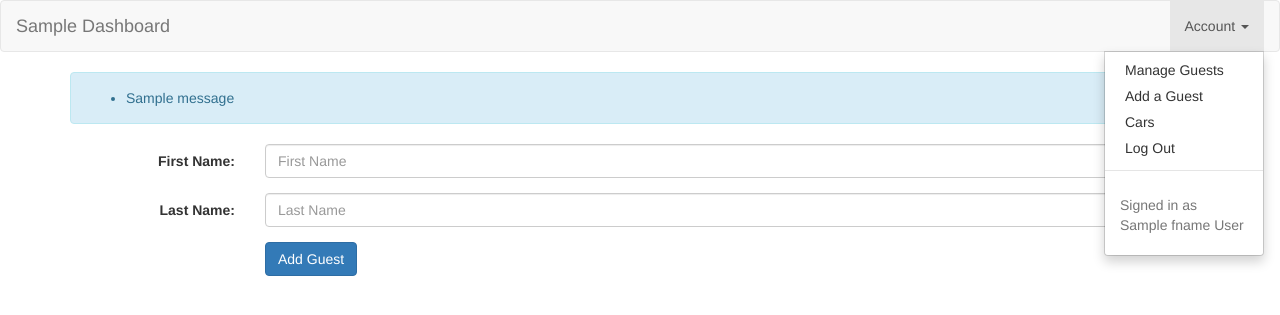
After one commit to mgouzenko/-bms, a Flask app: template app/templates/resident_dashboard_add_guests.html in a window 1280 px wide, after a click on "Account". The commit adds this page. Shown: the top 315 px of the page. Run offline with Flask 2, Linux system fonts and the light colour scheme; the template is opened without the code that fills it: most values are stand-ins (such as "Sample title", 1, 10 or a date in 2020); one stand-in notice (Sample message) is shown; parts of the project's set-up code (start-up, migrations or seed data) failed here and were passed over; some libraries are stand-ins or nearby versions.

Commit message:
many years later....

```diff
--- a/app/models/__init__.py
+++ b/app/models/__init__.py
@@ -1 +1,2 @@
 from entrants import *
+from service_providers import *
--- a/app/server.py
+++ b/app/server.py
@@ -2,9 +2,9 @@
 import os
 from sqlalchemy import *
 from sqlalchemy.pool import NullPool
-from flask import Flask, request, render_template, g, redirect, Response, make_response
+from flask import Flask, request, render_template, g, redirect, Response, make_response, flash
 
-from models import entrants, residents
+from models import entrants, residents, service_providers, guests, admins
 
 tmpl_dir = os.path.join(
     os.path.dirname(
@@ -36,6 +36,32 @@ def before_request():
     """
     try:
         g.conn = engine.connect()
+
+        user_id = request.cookies.get('user_id')
+        entity_type = request.cookies.get('entity_type')
+
+        if user_id is None or entity_type is None:
+            g.user_id = None
+            g.entity_type = None
+        elif entity_type == 'residents':
+            if residents.find_by_id(user_id, g.conn) is None:
+                return redirect('/')
+        elif entity_type == 'businesses':
+            if service_providers.find_by_id(user_id, g.conn) is None:
+                return redirect('/')
+        elif entity_type == 'admins':
+            admin = admins.find_by_id(user_id, g.conn)
+            if admin is None:
+                return redirect('/')
+            g.building_id = admin.building_id
+        else:
+            g.user_id = None
+            g.entity_type = None
+            return redirect('/')
+
+        g.user_id = user_id
+        g.entity_type = entity_type
+
     except:
         print "uh oh, problem connecting to database"
         import traceback
@@ -86,20 +112,53 @@ def add():
 
 @app.route('/login/<entity_type>', methods=['GET', 'POST'])
 def login(entity_type):
-    user_id = request.cookies.get('user_id')
-    if user_id:
-        return redirect('/resident_dashboard/{}'.format(user_id))
-    if request.method == 'POST':
-        username = request.form.get('username')
-        resident = residents.find_by_username(username, g.conn) if username else None
-        if resident:
-            resp = make_response(
-                    redirect('/resident_dashboard/{}'.format(
-                        resident.entrant_id)))
-            resp.set_cookie('user_id', value=str(resident.entrant_id))
-            resp.set_cookie('entity_type', entity_type)
-            return resp
-    return render_template('login.html')
+    if g.user_id and g.entity_type:
+        if g.entity_type == 'businesses':
+            print '/{}/business_dashboard'.format(g.user_id)
+            return redirect('/{}/business_dashboard'.format(g.user_id))
+        elif g.entity_type == 'residents':
+            return redirect('/resident_dashboard/{}'.format(g.user_id))
+
+
+    if entity_type == 'residents':
+        if request.method == 'POST':
+            username = request.form.get('username')
+            resident = (residents.find_by_username(username, g.conn)
+                        if username else None)
+            if resident:
+                resp = make_response(
+                        redirect('/resident_dashboard/{}'.format(
+                            resident.entrant_id)))
+                resp.set_cookie('user_id', value=str(resident.entrant_id))
+                resp.set_cookie('entity_type', entity_type)
+                return resp
+
+    elif entity_type == 'admins':
+        if request.method == 'POST':
+            username = request.form.get('username')
+            admin = (admins.find_by_username(username, g.conn)
+                     if username else None)
+            if admin:
+                resp = make_response(
+                        redirect('/'))
+                resp.set_cookie('user_id', value=str(admin.entrant_id))
+                resp.set_cookie('entity_type', entity_type)
+                return resp
+
+    elif entity_type == 'businesses':
+        if request.method == 'POST':
+            email = request.form.get('username')
+            business = (service_providers.find_by_email(email, g.conn)
+                        if email else None)
+            if business:
+                resp = make_response(
+                        redirect('/{}/business_dashboard'.format(
+                            business.business_id)))
+                resp.set_cookie('user_id', value=str(business.business_id))
+                resp.set_cookie('entity_type', entity_type)
+                return resp
+
+    return render_template('login.html', entity_type=entity_type)
 
 @app.route('/logout')
 def logout():
@@ -112,20 +171,34 @@ def logout():
 def route_to_guests(user_id):
     return redirect('/resident_dashboard/{}/guests'.format(user_id))
 
-@app.route('/resident_dashboard/<user_id>/<dash_type>')
+@app.route('/resident_dashboard/<user_id>/<dash_type>', methods=['GET', 'POST'])
 def display_dashboard(user_id, dash_type):
-    entity_type = request.cookies.get('entity_type')
-    if user_id != request.cookies.get('user_id') and entity_type != 'residents':
+    if g.entity_type != 'residents' or g.user_id != user_id:
         return redirect('/')
     resident = residents.find_by_id(user_id, g.conn)
 
     if dash_type == 'guests':
-        guests = resident.get_guests(g.conn)
+        guests_of_resident = resident.get_guests(g.conn)
         return render_template(
                 'resident_dashboard_guests.html',
                 resident=resident,
-                guests=guests,
+                guests=guests_of_resident,
                 entity_type="Resident")
+
+    elif dash_type == 'add_guests':
+        if request.method == 'POST':
+            fname = request.form.get('fname')
+            lname = request.form.get('lname')
+            new_guest = guests(
+                    building_id=resident.building_id,
+                    unit_id=resident.unit_id,
+                    fname=fname,
+                    lname=lname)
+            new_guest.put(g.conn)
+            flash('Guest successfully added: {} {}'.format(fname, lname))
+        return render_template(
+                'resident_dashboard_add_guests.html',
+                resident=resident)
 
     elif dash_type == 'cars':
         cars = resident.get_cars(g.conn)
@@ -140,6 +213,9 @@ def display_dashboard(user_id, dash_type):
 
 @app.route('/<int:provider_id>/business_dashboard', methods=['GET', 'POST'])
 def business_dashboard(provider_id):
+    if g.user_id != str(provider_id) or g.entity_type != 'businesses':
+        return redirect('/')
+
     if request.method == 'POST':
 
         # Update the database based on the form data
@@ -229,6 +305,7 @@ if __name__ == "__main__":
 
         HOST, PORT = host, port
         print "running on %s:%d" % (HOST, PORT)
+        app.secret_key = "such a clever key"
         app.run(host=HOST, port=PORT, debug=debug, threaded=threaded)
 
     run()
--- a/app/templates/base.html
+++ b/app/templates/base.html
@@ -20,6 +20,20 @@
   			</div>
 		</nav>
 	{% endblock %}
+	<div class="container">
+		{% with messages = get_flashed_messages() %}
+			{% if messages %}
+				<div class="alert alert-info alert-dismissible" role="alert">
+					<button type="button" class="close" data-dismiss="alert" aria-label="Close"><span aria-hidden="true">&times;</span></button>
+					<ul class="flashes">
+						{% for message in messages %}
+						<li> {{message}} </li>
+						{% endfor %}
+					</ul>
+				</div>
+			{% endif %}
+		{% endwith %}
+	</div>
 	{% block body %}{% endblock %}
 	<script src="https://ajax.googleapis.com/ajax/libs/jquery/1.11.3/jquery.min.js"></script>
 	<script src="https://maxcdn.bootstrapcdn.com/bootstrap/3.3.6/js/bootstrap.min.js"></script>
--- a/app/templates/business_dashboard.html
+++ b/app/templates/business_dashboard.html
@@ -1,4 +1,4 @@
-{% extends "base.html" %}
+{% extends "business_dashboard_base.html" %}
 {% block body%}
   <div class="container">
     <h1> Business Dashboard </h1>
--- a/app/templates/dashboard_base.html
+++ b/app/templates/business_dashboard_base.html
@@ -4,7 +4,7 @@
 		<div class="container-fluid">
 			<div class="navbar-header">
 				<a class="navbar-brand" href="#">
-					{{entity_type}} Dashboard
+					Business Dashboard
 				</a>
 			</div>
 			<div class="collapse navbar-collapse" id="bs-example-navbar-collapse-1">
@@ -18,13 +18,11 @@
 							aria-expanded="false"> Account <span class="caret"></span>
 						</a>
 						<ul class="dropdown-menu">
-							<li><a href="guests">Guests</a></li>
-							<li><a href="cars">Cars</a></li>
 							<li><a href="{{ url_for('logout')}}">Log Out</a></li>
 							<li role="separator" class="divider"></li>
 							<li>
 								<p class="navbar-text">
-									Signed in as {{resident.fname}} {{resident.lname}}
+									Signed in as {{business[1]}}
 								</p>
 							</li>
 						</ul>
--- a/app/templates/home.html
+++ b/app/templates/home.html
@@ -19,7 +19,7 @@
 					  <div class="caption">
 						<h3>Admins</h3>
 						<p>Manage entrants, see vehicle requests, and sign in quests. The building is at your fingertips!</p>
-						<p><a href="#" class="btn btn-primary" role="button">Admin Login</a> </p>
+						<p><a href="/login/admins" class="btn btn-primary" role="button">Admin Login</a> </p>
 					  </div>
 					</div>
 				</div>
@@ -31,7 +31,7 @@
 							Advertise your services to buildings!
 						</p>
 						<br><br>
-						<p><a href="#" class="btn btn-primary" role="button">Business Login</a> </p>
+						<p><a href="/login/businesses" class="btn btn-primary" role="button">Business Login</a> </p>
 					  </div>
 					</div>
 				</div>
--- a/app/templates/login.html
+++ b/app/templates/login.html
@@ -2,7 +2,7 @@
 {% block body%}
 	<div class="container">
 		<h1> Welcome to BMS! </h1>
-		<form action="residents" method="POST" class="form-horizontal" role="form">
+		<form action="{{entity_type}}" method="POST" class="form-horizontal" role="form">
 		  <div class="form-group">
 			<label class="control-label col-sm-2" for="username">Username:</label>
 			<div class="col-sm-10">
--- /dev/null
+++ b/app/templates/resident_dashboard_add_guests.html
@@ -0,0 +1,32 @@
+{% extends "resident_dashboard_base.html" %}
+{% block body %}
+<div class="container">
+	<form action="add_guests" method="POST" class="form-horizontal" role="form">
+		  <div class="form-group">
+			<label class="control-label col-sm-2" for="fname">First Name:</label>
+			<div class="col-sm-10">
+			  <input class="form-control" name="fname" id="fname" placeholder="First Name">
+			</div>
+		  </div>
+		  <div class="form-group">
+			<label class="control-label col-sm-2" for="lname">Last Name:</label>
+			<div class="col-sm-10">
+			  <input type="password" class="form-control" name="lname" id="lname" placeholder="Last Name">
+			</div>
+		  </div>
+		  <div class="form-group">
+			<div class="col-sm-offset-2 col-sm-10">
+			  <button type="submit" class="btn btn-primary">Add Guest</button>
+			</div>
+		  </div>
+	</form>
+</div>
+{% endblock %}
+
+{% block js_hooks %}
+<script>
+	//$.fn.bootstrapSwitch.defaults.onText = ' ';
+	//$("[type='checkbox']").bootstrapSwitch();
+
+</script>
+{% endblock %}
--- /dev/null
+++ b/app/templates/resident_dashboard_base.html
@@ -0,0 +1,37 @@
+{% extends "base.html" %}
+{% block navbar %}
+	<nav class="navbar navbar-default">
+		<div class="container-fluid">
+			<div class="navbar-header">
+				<a class="navbar-brand" href="#">
+					{{entity_type}} Dashboard
+				</a>
+			</div>
+			<div class="collapse navbar-collapse" id="bs-example-navbar-collapse-1">
+				<ul class="nav navbar-nav navbar-right">
+					<li class="dropdown">
+						<a  href="#"
+							class="dropdown-toggle"
+							data-toggle="dropdown"
+							role="button"
+							aria-haspopup="true"
+							aria-expanded="false"> Account <span class="caret"></span>
+						</a>
+						<ul class="dropdown-menu">
+							<li><a href="guests">Manage Guests</a></li>
+							<li><a href="add_guests">Add a Guest</a>
+							<li><a href="cars">Cars</a></li>
+							<li><a href="{{ url_for('logout')}}">Log Out</a></li>
+							<li role="separator" class="divider"></li>
+							<li>
+								<p class="navbar-text">
+									Signed in as {{resident.fname}} {{resident.lname}}
+								</p>
+							</li>
+						</ul>
+        			</li>
+				</ul>
+			</div>
+		</div>
+	</nav>
+{% endblock %}
--- a/app/templates/resident_dashboard_cars.html
+++ b/app/templates/resident_dashboard_cars.html
@@ -1,5 +1,5 @@
 {% import 'cars_macro.html' as cars_macro %}
-{% extends "dashboard_base.html" %}
+{% extends "resident_dashboard_base.html" %}
 {% block body %}
 	{{ cars_macro.display_cars(cars) }}
 {% endblock %}
--- a/app/templates/resident_dashboard_guests.html
+++ b/app/templates/resident_dashboard_guests.html
@@ -1,5 +1,5 @@
 {% import 'guests_macro.html' as guests_macro %}
-{% extends "dashboard_base.html" %}
+{% extends "resident_dashboard_base.html" %}
 {% block body %}
 	{{ guests_macro.display_guests(guests) }}
 {% endblock %}
--- a/db/schema.sql
+++ b/db/schema.sql
@@ -46,7 +46,8 @@ CREATE TABLE service_providers (
 	business_name VARCHAR(120),
 	business_description VARCHAR(1000),
 	phone_num VARCHAR(12),
-	email VARCHAR(120),
+	email VARCHAR(120) NOT NULL,
+	UNIQUE(email),
 	PRIMARY KEY (business_id)
 );
 
```
Also changed, not shown: app/models/entrants.py (+100 -3 lines), app/models/service_providers.py (added, +35 -0 lines).
